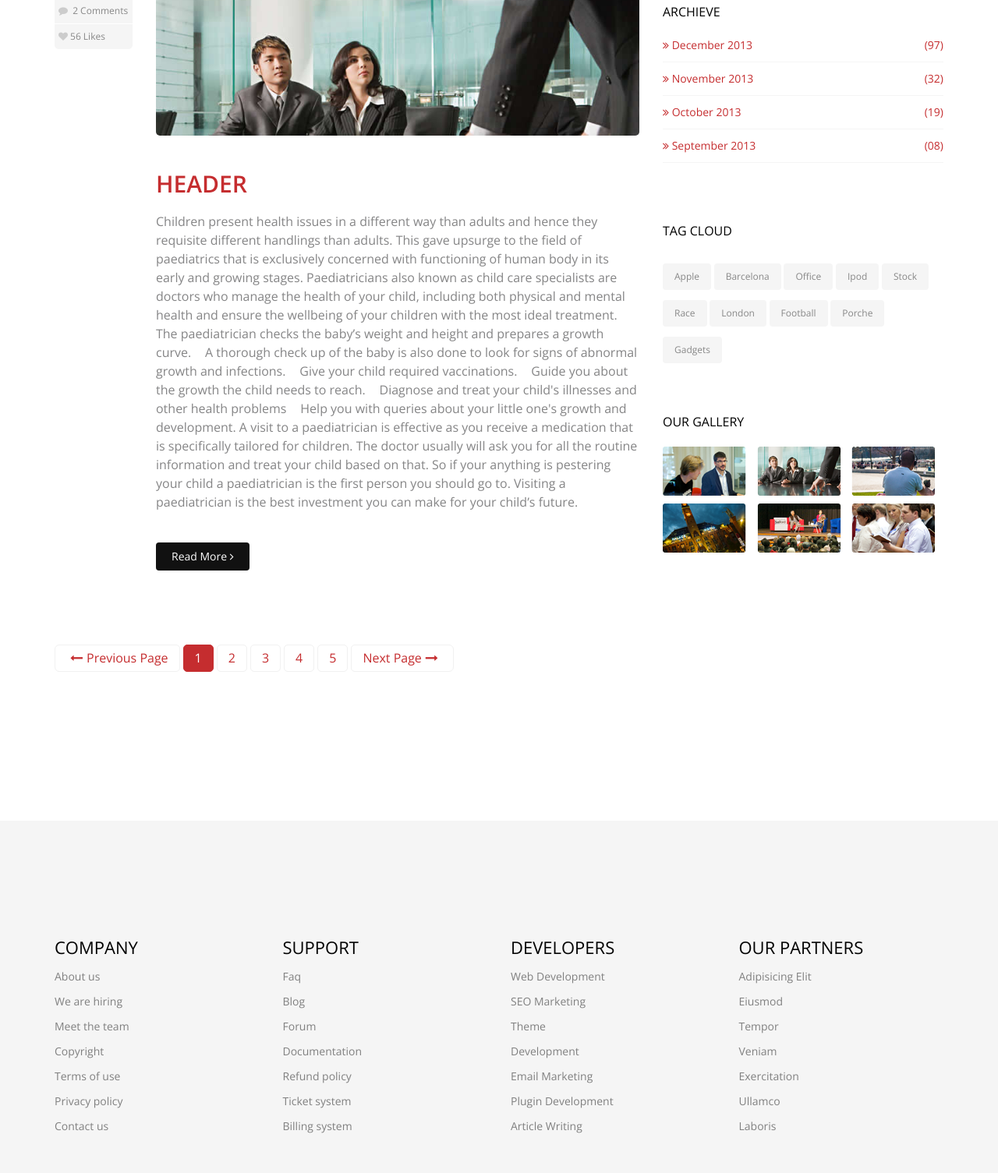
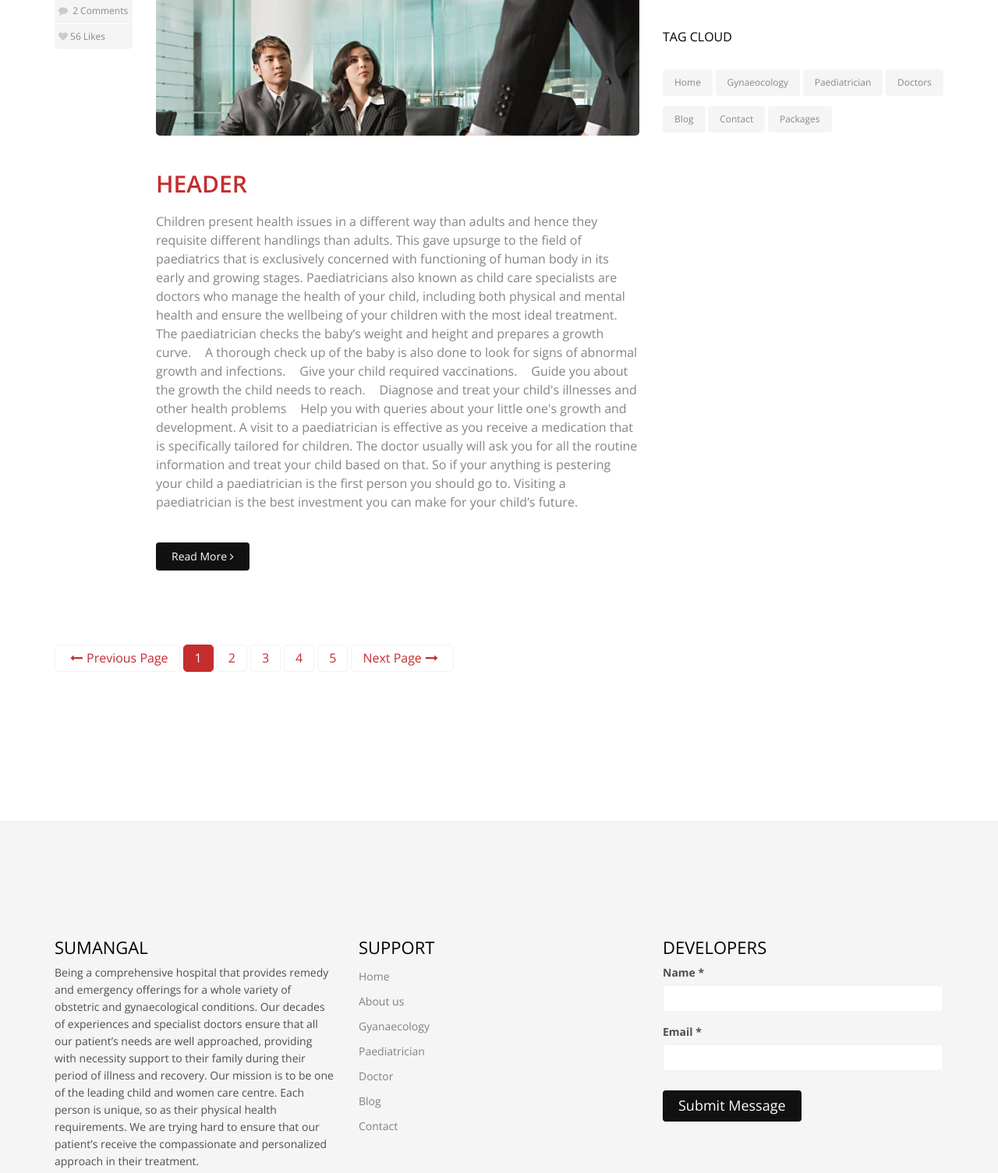
Before and after one commit to swaps95/sumangal, a plain HTML site: page blog.html in a window 1280 px wide. Shown: the part 1295-2800 px from the top of the page at 78% size. Drawn offline with nearby package versions, Linux system fonts and the light colour scheme.

Commit message:
Update blog.html

```diff
--- a/blog.html
+++ b/blog.html
@@ -187,27 +187,27 @@ your child’s future.</h3>
                         <h3>Recent Comments</h3>
                         <div class="row">
                             <div class="col-sm-12">
-                                <div class="single_comments">
-                                    <img src="images/blog/avatar3.png" alt=""  />
-                                    <p>Lorem ipsum dolor sit amet, consectetur adipisicing elit, sed do </p>
-                                    <div class="entry-meta small muted">
-                                        <span>By <a href="#">Alex</a></span <span>On <a href="#">Creative</a></span>
+                                <form id="main-contact-form" class="contact-form" name="contact-form" method="post" action="sendemail.php" role="form">
+                                <div class="row">
+                                    <div class="col-sm-12">
+                                        <div class="form-group">
+                                            <label>Name *</label>
+                                            <input type="text" class="form-control" required="required">
+                                        </div>
+                                        <div class="form-group">
+                                            <label>Email *</label>
+                                            <input type="email" class="form-control" required="required">
+                                        </div>
+                                        <div class="form-group">
+
+											 <div class="form-group">
+                                            <button type="submit" class="btn btn-primary btn-lg" required="required">Submit Message</button>
+                                        </div>
+                                        </div>
                                     </div>
+
                                 </div>
-                                <div class="single_comments">
-                                    <img src="images/blog/avatar3.png" alt=""  />
-                                    <p>Lorem ipsum dolor sit amet, consectetur adipisicing elit, sed do </p>
-                                    <div class="entry-meta small muted">
-                                        <span>By <a href="#">Alex</a></span <span>On <a href="#">Creative</a></span>
-                                    </div>
-                                </div>
-                                <div class="single_comments">
-                                    <img src="images/blog/avatar3.png" alt=""  />
-                                    <p>Lorem ipsum dolor sit amet, consectetur adipisicing elit, sed do </p>
-                                    <div class="entry-meta small muted">
-                                        <span>By <a href="#">Alex</a></span <span>On <a href="#">Creative</a></span>
-                                    </div>
-                                </div>
+                            </form>
 
                             </div>
                         </div>
@@ -219,123 +219,102 @@ your child’s future.</h3>
                         <div class="row">
                             <div class="col-sm-6">
                                 <ul class="blog_category">
-                                    <li><a href="#">Computers <span class="badge">04</span></a></li>
-                                    <li><a href="#">Smartphone <span class="badge">10</span></a></li>
-                                    <li><a href="#">Gedgets <span class="badge">06</span></a></li>
-                                    <li><a href="#">Technology <span class="badge">25</span></a></li>
+                                    <li><a href="#">Home <span class="badge">01</span></a></li>
+                                    <li><a href="#">About us <span class="badge">02</span></a></li>
+                                    <li><a href="#">Contact us <span class="badge">03</span></a></li>
+                                    <li><a href="#">Gyanaeocolgy <span class="badge">04</span></a></li>
+									<li><a href="#">Paediatrician <span class="badge">05</span></a></li>
+
                                 </ul>
                             </div>
                         </div>
                     </div><!--/.categories-->
 
-    				<div class="widget archieve">
-                        <h3>Archieve</h3>
-                        <div class="row">
-                            <div class="col-sm-12">
-                                <ul class="blog_archieve">
-                                    <li><a href="#"><i class="fa fa-angle-double-right"></i> December 2013 <span class="pull-right">(97)</span></a></li>
-                                    <li><a href="#"><i class="fa fa-angle-double-right"></i> November 2013 <span class="pull-right">(32)</a></li>
-                                    <li><a href="#"><i class="fa fa-angle-double-right"></i> October 2013 <span class="pull-right">(19)</a></li>
-                                    <li><a href="#"><i class="fa fa-angle-double-right"></i> September 2013 <span class="pull-right">(08)</a></li>
-                                </ul>
-                            </div>
-                        </div>
-                    </div><!--/.archieve-->
+
 
                     <div class="widget tags">
                         <h3>Tag Cloud</h3>
                         <ul class="tag-cloud">
-                            <li><a class="btn btn-xs btn-primary" href="#">Apple</a></li>
-                            <li><a class="btn btn-xs btn-primary" href="#">Barcelona</a></li>
-                            <li><a class="btn btn-xs btn-primary" href="#">Office</a></li>
-                            <li><a class="btn btn-xs btn-primary" href="#">Ipod</a></li>
-                            <li><a class="btn btn-xs btn-primary" href="#">Stock</a></li>
-                            <li><a class="btn btn-xs btn-primary" href="#">Race</a></li>
-                            <li><a class="btn btn-xs btn-primary" href="#">London</a></li>
-                            <li><a class="btn btn-xs btn-primary" href="#">Football</a></li>
-                            <li><a class="btn btn-xs btn-primary" href="#">Porche</a></li>
-                            <li><a class="btn btn-xs btn-primary" href="#">Gadgets</a></li>
+                            <li><a class="btn btn-xs btn-primary" href="#">Home</a></li>
+                            <li><a class="btn btn-xs btn-primary" href="#">Gynaeocology</a></li>
+                            <li><a class="btn btn-xs btn-primary" href="#">Paediatrician</a></li>
+                            <li><a class="btn btn-xs btn-primary" href="#">Doctors</a></li>
+                            <li><a class="btn btn-xs btn-primary" href="#">Blog</a></li>
+                            <li><a class="btn btn-xs btn-primary" href="#">Contact</a></li>
+                            <li><a class="btn btn-xs btn-primary" href="#">Packages</a></li>
+
                         </ul>
                     </div><!--/.tags-->
 
-    				<div class="widget blog_gallery">
-                        <h3>Our Gallery</h3>
-                        <ul class="sidebar-gallery">
-                            <li><a href="#"><img src="images/blog/gallery1.png" alt="" /></a></li>
-                            <li><a href="#"><img src="images/blog/gallery2.png" alt="" /></a></li>
-                            <li><a href="#"><img src="images/blog/gallery3.png" alt="" /></a></li>
-                            <li><a href="#"><img src="images/blog/gallery4.png" alt="" /></a></li>
-                            <li><a href="#"><img src="images/blog/gallery5.png" alt="" /></a></li>
-                            <li><a href="#"><img src="images/blog/gallery6.png" alt="" /></a></li>
-                        </ul>
-                    </div><!--/.blog_gallery-->
-    			</aside>
+
+
+
+                </aside>
+
             </div><!--/.row-->
-        </div>
+
+         </div><!--/.blog-->
+
+                    </div>
+                </div>
     </section><!--/#blog-->
+
 
     <section id="bottom">
         <div class="container wow fadeInDown" data-wow-duration="1000ms" data-wow-delay="600ms">
             <div class="row">
-                <div class="col-md-3 col-sm-6">
+                <div class="col-md-4 col-sm-6">
                     <div class="widget">
-                        <h3>Company</h3>
+                        <h3>Sumangal</h3>
                         <ul>
-                            <li><a href="#">About us</a></li>
-                            <li><a href="#">We are hiring</a></li>
-                            <li><a href="#">Meet the team</a></li>
-                            <li><a href="#">Copyright</a></li>
-                            <li><a href="#">Terms of use</a></li>
-                            <li><a href="#">Privacy policy</a></li>
-                            <li><a href="#">Contact us</a></li>
+                         Being a comprehensive hospital that provides remedy and emergency offerings for a whole variety of obstetric and gynaecological conditions. Our decades of experiences and specialist doctors ensure that all our patient’s needs are well approached, providing with necessity support to their family during their period of illness and recovery. Our mission is to be one of the leading child and women care centre. Each person is unique, so as their physical health requirements. We are trying hard to ensure that our patient’s receive the compassionate and personalized approach in their treatment.
                         </ul>
                     </div>
                 </div><!--/.col-md-3-->
 
-                <div class="col-md-3 col-sm-6">
+                <div class="col-md-4 col-sm-6">
                     <div class="widget">
                         <h3>Support</h3>
                         <ul>
-                            <li><a href="#">Faq</a></li>
+                            <li><a href="#">Home</a></li>
+                            <li><a href="#">About us</a></li>
+                            <li><a href="#">Gyanaecology</a></li>
+                            <li><a href="#">Paediatrician</a></li>
+                            <li><a href="#">Doctor</a></li>
                             <li><a href="#">Blog</a></li>
-                            <li><a href="#">Forum</a></li>
-                            <li><a href="#">Documentation</a></li>
-                            <li><a href="#">Refund policy</a></li>
-                            <li><a href="#">Ticket system</a></li>
-                            <li><a href="#">Billing system</a></li>
+                            <li><a href="#">Contact</a></li>
                         </ul>
                     </div>
                 </div><!--/.col-md-3-->
 
-                <div class="col-md-3 col-sm-6">
+                <div class="col-md-4 col-sm-6">
                     <div class="widget">
                         <h3>Developers</h3>
-                        <ul>
-                            <li><a href="#">Web Development</a></li>
-                            <li><a href="#">SEO Marketing</a></li>
-                            <li><a href="#">Theme</a></li>
-                            <li><a href="#">Development</a></li>
-                            <li><a href="#">Email Marketing</a></li>
-                            <li><a href="#">Plugin Development</a></li>
-                            <li><a href="#">Article Writing</a></li>
-                        </ul>
+                        <form id="main-contact-form" class="contact-form" name="contact-form" method="post" action="sendemail.php" role="form">
+                                <div class="row">
+                                    <div class="col-sm-12">
+                                        <div class="form-group">
+                                            <label>Name *</label>
+                                            <input type="text" class="form-control" required="required">
+                                        </div>
+                                        <div class="form-group">
+                                            <label>Email *</label>
+                                            <input type="email" class="form-control" required="required">
+                                        </div>
+                                        <div class="form-group">
+
+											 <div class="form-group">
+                                            <button type="submit" class="btn btn-primary btn-lg" required="required">Submit Message</button>
+                                        </div>
+                                        </div>
+                                    </div>
+
+                                </div>
+                            </form>
                     </div>
                 </div><!--/.col-md-3-->
 
-                <div class="col-md-3 col-sm-6">
-                    <div class="widget">
-                        <h3>Our Partners</h3>
-                        <ul>
-                            <li><a href="#">Adipisicing Elit</a></li>
-                            <li><a href="#">Eiusmod</a></li>
-                            <li><a href="#">Tempor</a></li>
-                            <li><a href="#">Veniam</a></li>
-                            <li><a href="#">Exercitation</a></li>
-                            <li><a href="#">Ullamco</a></li>
-                            <li><a href="#">Laboris</a></li>
-                        </ul>
-                    </div>
-                </div><!--/.col-md-3-->
+
             </div>
         </div>
     </section><!--/#bottom-->
@@ -344,14 +323,16 @@ your child’s future.</h3>
         <div class="container">
             <div class="row">
                 <div class="col-sm-6">
-                    &copy; 2013 <a target="_blank" href="http://shapebootstrap.net/" title="Free Twitter Bootstrap WordPress Themes and HTML templates">ShapeBootstrap</a>. All Rights Reserved.
+                    &copy; 2016 <a target="_blank" href="http://sumangal.com/" title="Free Twitter Bootstrap WordPress Themes and HTML templates">SUMANGAL </a>. All Rights Reserved.
                 </div>
                 <div class="col-sm-6">
                     <ul class="pull-right">
                         <li><a href="#">Home</a></li>
                         <li><a href="#">About Us</a></li>
-                        <li><a href="#">Faq</a></li>
-                        <li><a href="#">Contact Us</a></li>
+                        <li><a href="#">Doctors</a></li>
+                        <li><a href="#">Gyanaecology</a></li>
+						<li><a href="#">Paediatrician</a></li>
+
                     </ul>
                 </div>
             </div>
```
